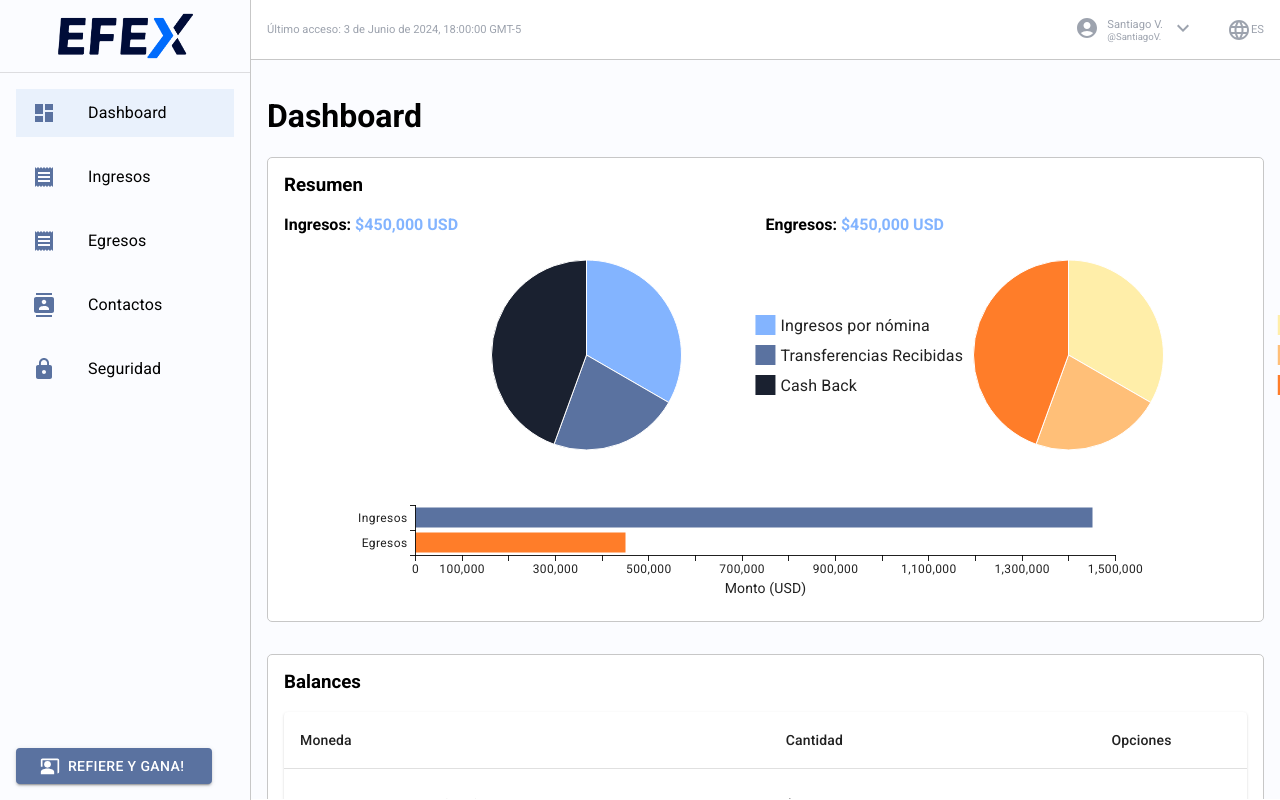
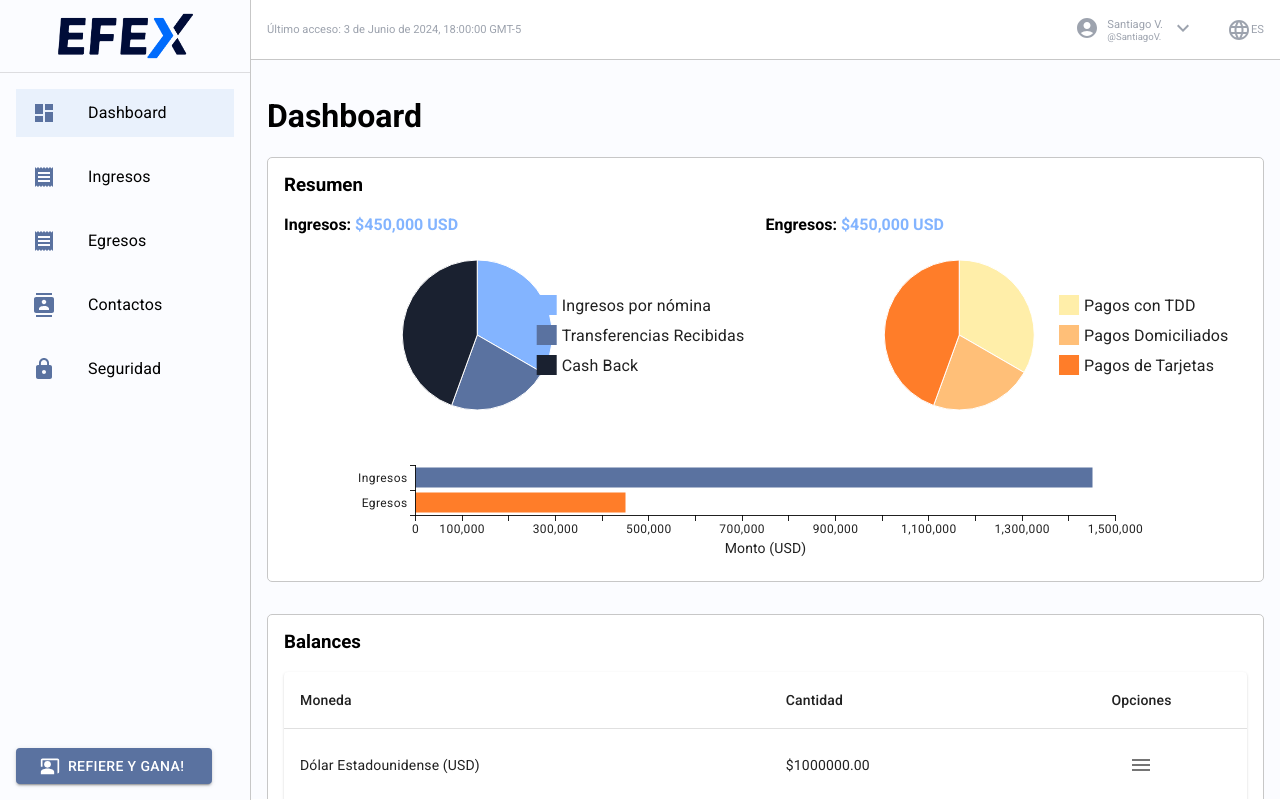
Before and after one commit to RicardoFloresR/efex-front-end, a React (Vite) app: page / in a window 1280 px wide. Built offline with nearby package versions, Linux system fonts and the light colour scheme.

Commit message:
feature: grid

```diff
--- a/src/pages/dashboard-page.tsx
+++ b/src/pages/dashboard-page.tsx
@@ -16,6 +16,7 @@ import Paper from '@mui/material/Paper';
 import PaidIcon from '@mui/icons-material/Paid';
 import { BarChart } from '@mui/x-charts/BarChart';
 import { PieChart } from '@mui/x-charts/PieChart';
+import Grid from '@mui/material/Grid';
 
 
 export default function DashboardPage() {
@@ -67,15 +68,17 @@ export default function DashboardPage() {
                 borderRadius: '5px'
             }}>
             <h3 style={{marginTop:'0px'}}>Resumen</h3>
-            <Box sx={{
+            <Grid sx={{
                 width: '100%',
                 display: 'flex'
-            }}>
-                <Box sx={{
-                    width: '50%'
-                }}>
+            }}
+            container>
+                <Grid item xs={12} md={12} lg={6}>
                     <h4 style={{marginTop:'0px'}}>Ingresos: <span style={{color: '#83B4FF'}}>$450,000 USD</span></h4>
-                    <Box>
+                    <Box
+                        sx={{
+                            height: '10rem'
+                        }}>
                         <PieChart
                             colors={['#83B4FF', '#5A72A0', '#1A2130']}
                             series={[
@@ -87,16 +90,14 @@ export default function DashboardPage() {
                                     ],
                                 },
                             ]}
-                            width={700}
-                            height={200}
                         />
                     </Box>
-                </Box>
-                <Box sx={{
-                    width: '50%'
-                }}>
+                </Grid>
+                <Grid item xs={12} md={12} lg={6}>
                     <h4 style={{marginTop:'0px'}}>Engresos: <span style={{color: '#83B4FF'}}>$450,000 USD</span></h4>
-                    <Box>
+                    <Box sx={{
+                        height: '10rem'
+                    }}>
                         <PieChart
                             colors={['#FFEEA9', '#FFBF78', '#FF7D29']}
                             series={[
@@ -108,12 +109,10 @@ export default function DashboardPage() {
                                     ],
                                 },
                             ]}
-                            width={700}
-                            height={200}
                         />
                     </Box>
-                </Box>
-            </Box>
+                </Grid>
+            </Grid>
             <Box sx={{
                 width: '100%',
                 display: 'flex'
@@ -204,18 +203,14 @@ export default function DashboardPage() {
         }}>
             <Box>
                 <h3 style={{marginTop:'0px'}}>Operaciones</h3>
-                <Box sx={{
-                    display: 'flex',
-                    justifyContent: 'space-between'
-                }}>
-                    <Box sx={{
+                <Grid sx={{}} container>
+                    <Grid sx={{
                         boxSizing: 'border-box',
                         padding: '1.5rem',
                         border: '1px solid #C7C7C7',
-                        width: '30%',
                         display: 'flex',
                         borderRadius: '5px'
-                    }}>
+                    }} item xs={12} md={6} lg={4}>
                         <Box sx={{
                             display: 'flex',
                             justifyContent: 'center',
@@ -249,15 +244,14 @@ export default function DashboardPage() {
                                 right: '-3rem'
                             }}>NEW</Box>
                         </Box>
-                    </Box>
-                    <Box sx={{
+                    </Grid>
+                    <Grid sx={{
                         boxSizing: 'border-box',
                         padding: '1.5rem',
                         border: '1px solid #C7C7C7',
-                        width: '30%',
                         display: 'flex',
                         borderRadius: '5px'
-                    }}>
+                    }}  item xs={12} md={6} lg={4}>
                         <Box sx={{
                             display: 'flex',
                             justifyContent: 'center',
@@ -278,15 +272,14 @@ export default function DashboardPage() {
                                     color: '#9E9E9E'
                                 }}>(Respuesta inmediata)</Box>
                         </Box>
-                    </Box>
-                    <Box sx={{
+                    </Grid>
+                    <Grid sx={{
                         boxSizing: 'border-box',
                         padding: '1.5rem',
                         border: '1px solid #C7C7C7',
-                        width: '30%',
                         display: 'flex',
                         borderRadius: '5px'
-                    }}>
+                    }}  item xs={12} md={6} lg={4}>
                         <Box sx={{
                             display: 'flex',
                             justifyContent: 'center',
@@ -307,8 +300,8 @@ export default function DashboardPage() {
                                     color: '#9E9E9E'
                                 }}>(En cualquier divisa)</Box>
                         </Box>
-                    </Box>
-                </Box>
+                    </Grid>
+                </Grid>
             </Box>
         </Box>
     </Box>
```
